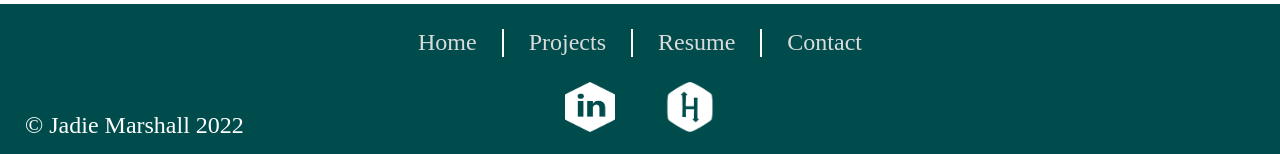
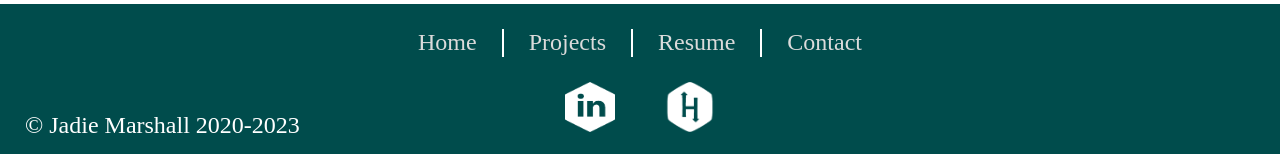
Before and after one commit to Musicorac/jadiemarshallspace, a PHP site: page /index.php in a window 1280 px wide. Shown: the part 1983-2137 px from the top of the page. Run offline with PHP 8.4, Linux system fonts and the light colour scheme.

Commit message:
Updated copyright info

```diff
--- a/footer.php
+++ b/footer.php
@@ -18,5 +18,5 @@
 		</li>
 	</ul>
 </div>
-<p class="ftxt">&copy; Jadie Marshall 2022 </p>
+<p class="ftxt">&copy; Jadie Marshall 2020-2023 </p>
 </div>
```
